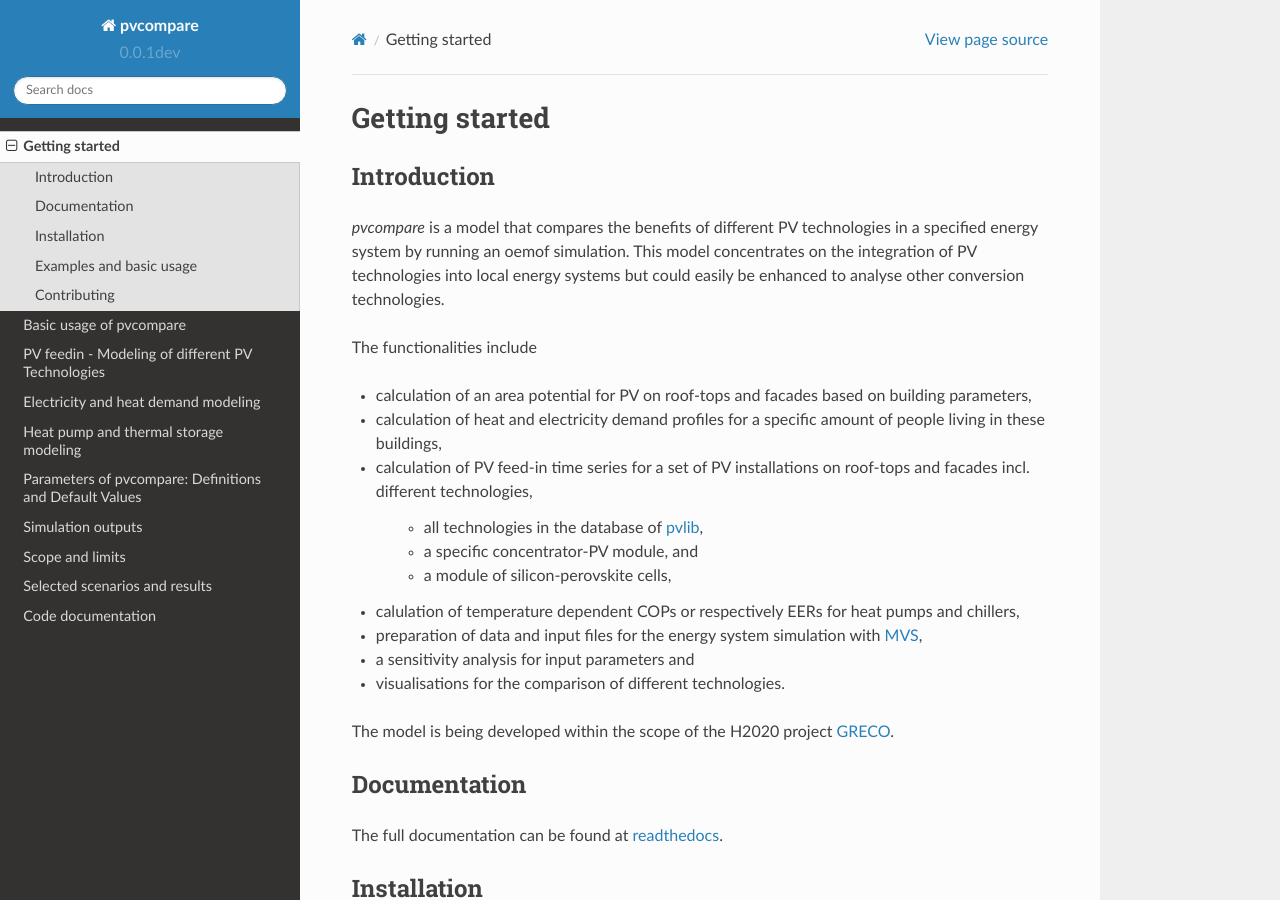
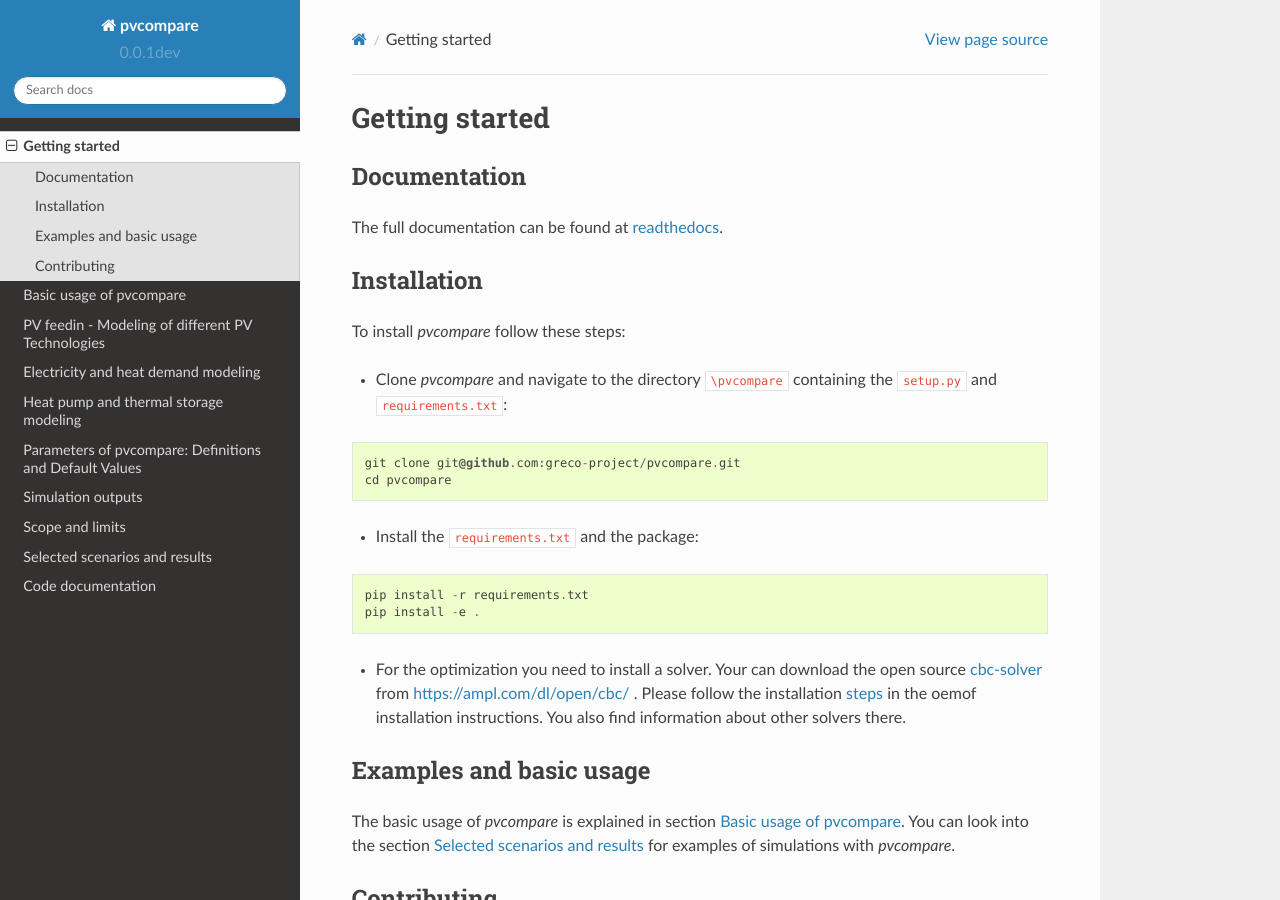
Before and after one commit to greco-project/pvcompare, a Sphinx documentation site: the page built from docs/getting_started.rst, in a window 1280 px wide and 900 px high. Built offline with Sphinx 7.4.7 and the Read the Docs theme 2.0.0, drawn with Linux system fonts in a browser that asks for light colours; formulas are drawn with MathJax 3.

Commit message:
Add section "about pvcompare" to docs

```diff
--- a/docs/basic_usage.rst
+++ b/docs/basic_usage.rst
@@ -12,8 +12,8 @@
 
 .. _define_params:
 
-Define your components and parameters
-=====================================
+Define your own components and parameters
+=========================================
 
 *pvcompare* provides you with templates and default parameters for your simulations. However, you can also define your own energy system, choose different parameters and/or change the settings.
 
--- a/docs/getting_started.rst
+++ b/docs/getting_started.rst
@@ -1,30 +1,6 @@
 ==================
 Getting started
 ==================
-
-Introduction
-============
-
-*pvcompare* is a model that compares the benefits of different PV technologies in a specified energy system by running
-an oemof simulation. This model concentrates on the integration of PV technologies into local energy systems but could
-easily be enhanced to analyse other conversion technologies.
-
-The functionalities include
-
-* calculation of an area potential for PV on roof-tops and facades based on building parameters,
-* calculation of heat and electricity demand profiles for a specific amount of people living in these buildings,
-* calculation of PV feed-in time series for a set of PV installations on roof-tops and facades incl. different technologies,
-
-    * all technologies in the database of `pvlib <https://pvlib-python.readthedocs.io/en/stable/index.html>`_,
-    * a specific concentrator-PV module, and
-    * a module of silicon-perovskite cells,
-
-* calulation of temperature dependent COPs or respectively EERs for heat pumps and chillers,
-* preparation of data and input files for the energy system simulation with `MVS <https://github.com/rl-institut/multi-vector-simulator>`_,
-* a sensitivity analysis for input parameters and
-* visualisations for the comparison of different technologies.
-
-The model is being developed within the scope of the H2020 project `GRECO <https://www.greco-project.eu/>`_.
 
 Documentation
 =============
```
Also changed, not shown: docs/about.rst (added, +25 -0 lines).
